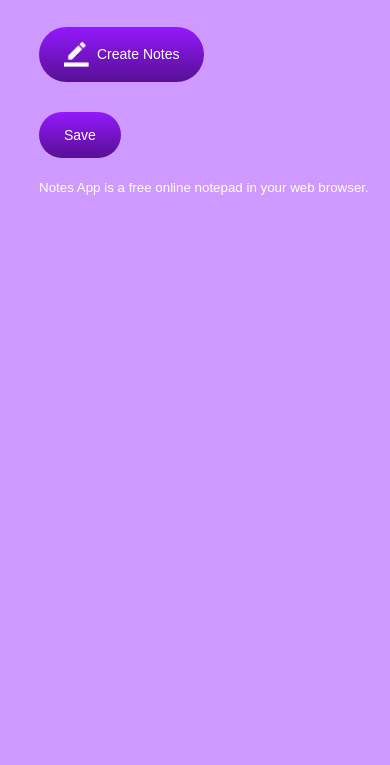
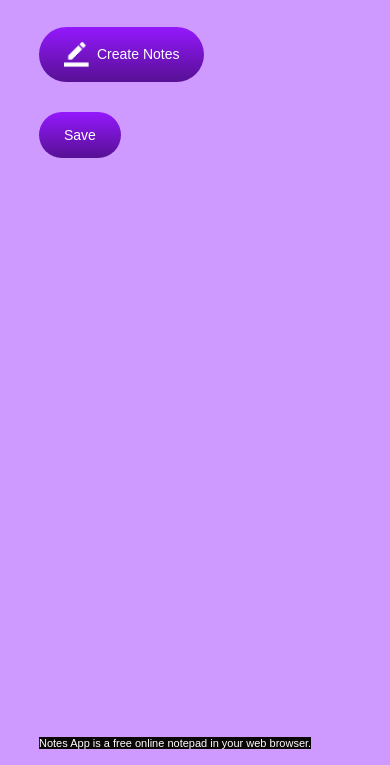
Before and after one commit to Fortunemuna/note-pad, a plain HTML site: page index.html in a window 390 px wide. Shown: the part 79-844 px from the top of the page. Drawn offline with Linux system fonts and the light colour scheme.

Commit message:
Update style.css

```diff
--- a/style.css
+++ b/style.css
@@ -58,3 +58,16 @@
     right: 15px;
     cursor: pointer;
 }
+
+small{
+    position: absolute;
+    bottom: 0;
+    margin-bottom: 1rem;
+    font-size: 11px;
+    background-color: #0b0707;
+}
+@media screen and (max-width: 600px) {
+   .input-box{
+     width: 80vw;
+   }
+}
```
